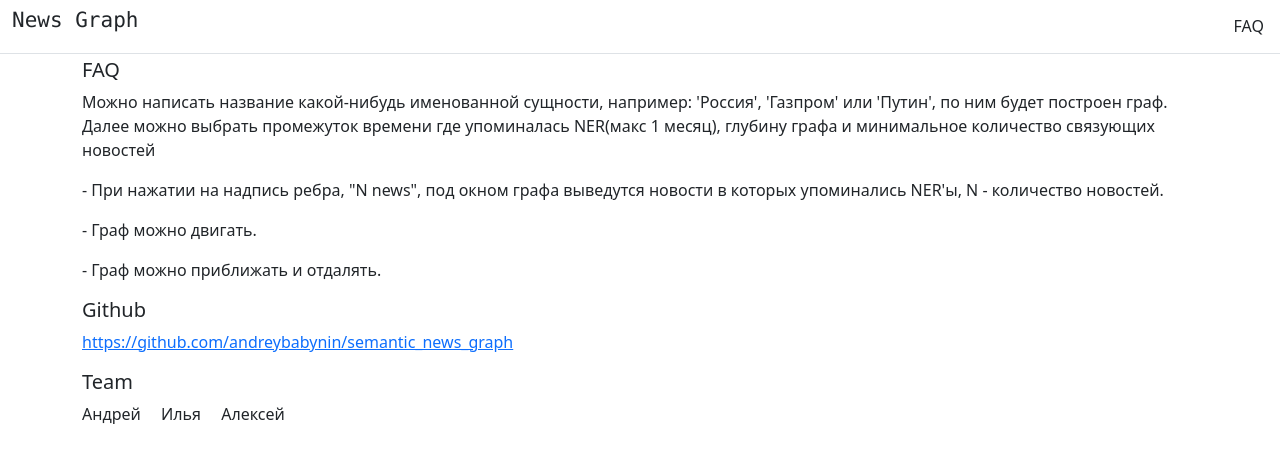
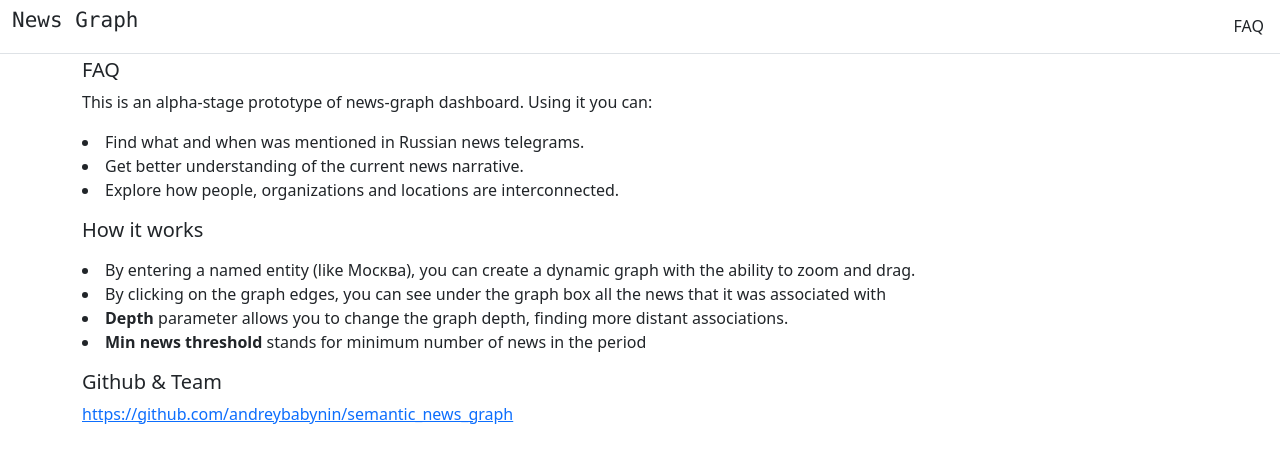
Before and after one commit to andreybabynin/semantic_news_graph, a Flask app: page /FAQ in a window 1280 px wide. Shown: the top 463 px of the page. Run offline with Flask 2, Linux system fonts and the light colour scheme; parts of the project's set-up code (start-up, migrations or seed data) failed here and were passed over; some libraries are stand-ins or nearby versions.

Commit message:
change FAQ and nodes attr

```diff
--- a/docker/parser/parser.py
+++ b/docker/parser/parser.py
@@ -56,8 +56,9 @@ def main():
     conn = make_connection()
 
     #РИА новости, ТАСС, MMI, Proeconomics, Осторожно Москва
-    # chats = [-1001101170442, -1001050820672, -1001107922757, -1001364672287, -1001756106969]
-    chats = list(channels.values())
+    chats = [-1001101170442, -1001050820672, -1001107922757, -1001364672287, -1001756106969]
+    #TODO: fix download from dic
+    #chats = list(channels.values())
 
     client = make_client()
     client.start()
--- a/src/app/app.py
+++ b/src/app/app.py
@@ -25,11 +25,17 @@ PG_CONN_CFG = {
 with open(os.environ.get("POSTGRES_PASSWORD_FILE"), "r") as f:
     PG_CONN_CFG["password"] = f.readlines()[0].rstrip("\n")
 
-sample_df = pd.DataFrame({"source": ["bad-PER#PER", "bad-LOC#LOC", "bad-ORG#ORG"],
-                        "target": ["bad-ORG#ORG", "bad-MISC#MISC", "bad-LOC#LOC"],
+sample_df = pd.DataFrame({"source": ["bad-PER", "bad-LOC", "bad-ORG"],
+                        "target": ["bad-ORG", "bad-MISC", "bad-LOC"],
                         "amount": [0, 0, 0],
                         "news": [["nonews00", "nonews01", "nonews02"],
                                 ["nonews2"], ["nonews3"]]})
+
+sample_node_type_dic = {'bad-PER': {'ner_type': 'PER'},
+                        'bad-LOC': {'ner_type': 'LOC'},
+                        'bad-MISC': {'ner_type': 'MISC'},
+                        'bad-ORG': {'ner_type': 'ORG'}
+                        }
 
 def get_db_data_for_triplets(pg_conn_cfg, input_ner: str, date_min: str, date_max: str, depth: int):
 
@@ -117,7 +123,7 @@ def compute_triplets(
                             )
 
     if (founded_ner is None) or (len(df_query)==0):
-        return sample_df
+        return sample_df, sample_node_type_dic
 
     # remove news with number of NEs >5
     #TODO: calibrate threshold
@@ -126,26 +132,45 @@ def compute_triplets(
     df_query = df_query[~df_query.id_news.isin(id_news_to_drop)]
     del df_temp
 
-    df_query['source_name'] = df_query.apply(lambda x: x['source']+ '#SELF' if x['depth']==1 else
-                                                x['source']+'#' + x['source_type'], axis =1)
-    df_query['target_name'] = df_query.apply(lambda x: x['target']+ '#'+ x['target_type'], axis=1)
+    # df_query['source_name'] = df_query.apply(lambda x: x['source']+ '#SELF' if x['depth']==1 else
+    #                                             x['source']+'#' + x['source_type'], axis =1)
+    # df_query['target_name'] = df_query.apply(lambda x: x['target']+ '#'+ x['target_type'], axis=1)
 
-    df_triplets = df_query.groupby(['source_name', 'target_name']).agg({'id_news': ['count']})
+    df_triplets = df_query.groupby(['source', 'target']).agg({'id_news': ['count']})
     df_triplets = df_triplets.reset_index()
     df_triplets.columns = ['source', 'target', 'count']
-    df_triplets = df_triplets[(df_triplets['count']>=min_news_count) | (df_triplets['source']==founded_ner+'#SELF')]
-    df_triplets = pd.merge(df_triplets, df_query.drop(columns=['source', 'target', 'source_type', 'target_type', 'depth', 'news_date']),
+    df_triplets = df_triplets[(df_triplets['count']>=min_news_count) | (df_triplets['source']==founded_ner)]
+
+    df_triplets = pd.merge(df_triplets, df_query.drop(columns=['depth']),
             how='inner', left_on=['source', 'target'],
-            right_on=['source_name', 'target_name']).drop(columns=['source_name', 'target_name', 'id_news', 'source_id', 'target_id'])
+            right_on=['source', 'target']).drop(columns=['id_news', 'source_id', 'target_id'])
+
+    # convert data
+    df_triplets['news_date'] = pd.to_datetime(df_triplets['news_date'])
+    df_triplets['news_date'] = df_triplets['news_date'].apply(lambda x: datetime.strftime(x.date(), '%Y-%m-%d'))
+
+    #add data to news
+    df_triplets['summary_text'] = df_triplets.apply(lambda x: x['news_date'] + ' - ' + x['summary_text'], axis=1)
+
+    # extract NEs types
+    common_list = df_triplets[['source', 'source_type']].drop_duplicates().values.tolist() + \
+                    df_triplets[['target', 'target_type']].drop_duplicates().values.tolist()
+
+    nodes_type_dic = {i[0]: {'ner_type': i[1]} for i in common_list}
+    nodes_type_dic[founded_ner]['ner_type'] = 'SELF'
+
+    #sort news by date from earliest to latest
+    df_triplets = df_triplets.sort_values(by='news_date')
+
     df_triplets = df_triplets.groupby(['source', 'target', 'count'])['summary_text'].apply(list).reset_index()
     df_triplets.rename(columns={'count': 'amount', 'summary_text': 'news'}, inplace=True)
 
-    return df_triplets
+    return df_triplets, nodes_type_dic
 
 
 def build_network(graph_query):
 
-    df_triplets = compute_triplets(PG_CONN_CFG, **graph_query)
+    df_triplets, node_type_dic = compute_triplets(PG_CONN_CFG, **graph_query)
 
     G = nx.from_pandas_edgelist(
         df_triplets,
@@ -154,6 +179,8 @@ def build_network(graph_query):
         edge_attr=["amount", "news"],
         create_using=nx.Graph(),
     )
+    #add nes attribut to nodes
+    nx.set_node_attributes(G, node_type_dic)
     data = nx.node_link_data(G)
 
     return data
--- a/src/app/static/js/index.js
+++ b/src/app/static/js/index.js
@@ -49,7 +49,8 @@ d3.json("/data", function (error, graph) {
     .attr('r', 10)
     .attr('stroke', 'black')
     .attr('fill', function (d, i) {
-      switch (d.id.split('#')[1]) {
+      // switch (d.id.split('#')[1]) {
+      switch (d.ner_type) {
         case "PER":
           return "#008000"; // Green
         case "LOC":
@@ -155,7 +156,7 @@ d3.json("/data", function (error, graph) {
 });
 
 function dragstarted(d) {
-  if (!d3.event.active) simulation.alphaTarget(0.3).restart();
+  if (!d3.event.active) simulation.alphaTarget(0.4).restart();
   d.fx = d.x;
   d.fy = d.y;
 }
--- a/src/app/templates/FAQ.html
+++ b/src/app/templates/FAQ.html
@@ -8,20 +8,23 @@ FAQ
 <div class="container">
     <h5>FAQ</h5>
     <body>
-    <p>Можно написать название какой-нибудь именованной сущности, например: 'Россия', 'Газпром' или 'Путин', по ним будет построен граф.
-        Далее можно выбрать промежуток времени где упоминалась NER(макс 1 месяц), глубину графа и минимальное количество связующих новостей</p>
-    <p>- При нажатии на надпись ребра, "N news", под окном графа выведутся новости в которых упоминались NER'ы, N - количество новостей.</p>
-    <p>- Граф можно двигать.</p>
-    <p>- Граф можно приближать и отдалять.</p>
-    </body>
-    <h5>Github</h5>
+    <p>
+        This is an alpha-stage prototype of news-graph dashboard. Using it you can:
+        <li>Find what and when was mentioned in Russian news telegrams.</li>
+        <li>Get better understanding of the current news narrative.</li>
+        <li>Explore how people, organizations and locations are interconnected.</li>
+        </p>
+
+    <h5>How it works</h5>
+    <p>
+    <li>By entering a named entity (like Москва), you can create a dynamic graph with the ability to zoom and drag.</li>
+    <li>By clicking on the graph edges, you can see under the graph box all the news that it was associated with</li>
+    <li><b>Depth</b> parameter allows you to change the graph depth, finding more distant associations.</li>
+    <li><b>Min news threshold</b> stands for minimum number of news in the period</li>
+    </p>
+
+    <h5>Github & Team</h5>
     <p><a class="link" href="https://github.com/andreybabynin/semantic_news_graph">https://github.com/andreybabynin/semantic_news_graph</a></p>
-    </body>
-    <h5>Team</h5>
-    <body>
-    <a class="me-3 py-2 text-dark text-decoration-none" href="https://github.com/andreybabynin">Андрей</a>
-    <a class="me-3 py-2 text-dark text-decoration-none" href="https://github.com/wisoffe">Илья</a>
-    <a class="me-3 py-2 text-dark text-decoration-none" href="https://github.com/Netees">Алексей</a>
     </body>
 
 </div>
--- a/src/app/templates/index.html
+++ b/src/app/templates/index.html
@@ -58,9 +58,9 @@ Network graph
         <label for="date_max">Till</label>
         <input type="date" name="date_max" id="input_date_2">
         <label for="graph_depth">Graph depth</label>
-        <input type="number" value="2" name="graph_depth" id="input_num_1" max="5" min="1" value="1">
+        <input type="number" value="2" name="graph_depth" id="input_num_1" max="2" min="1" value="1">
         <label for="min_news_count">Min news threshold</label>
-        <input type="number" value="4" name="min_news_count" id="input_num_2" max="20" min="1" value="2">
+        <input type="number" value="4" name="min_news_count" id="input_num_2" max="10" min="1" value="1">
    </form>
 
     <svg width="1400" height="600">
```
Also changed, not shown: src/models/ner_pipeline.py (+4 -4 lines).
